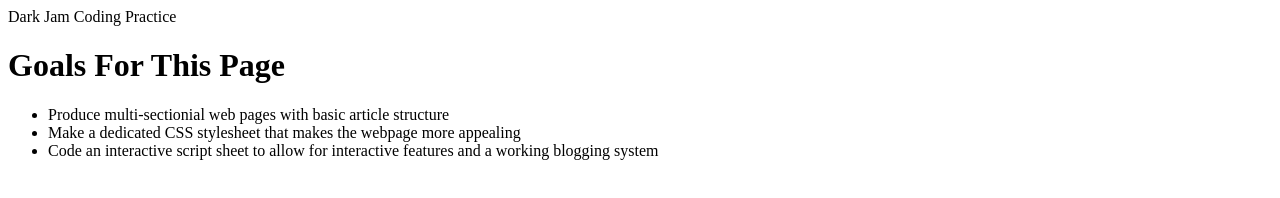
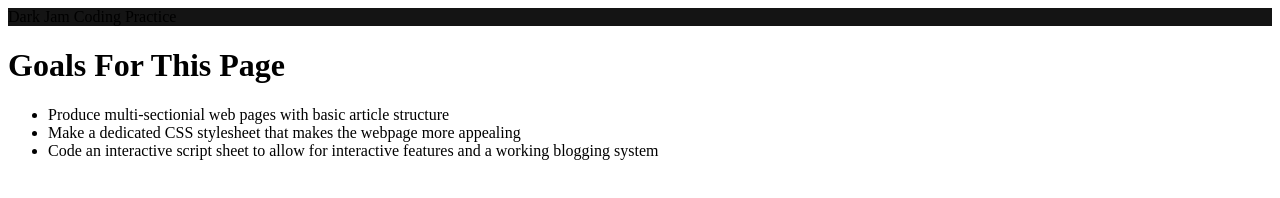
Before and after one commit to VantaBlackJelly/DarkJam, a plain HTML site: page index.html in a window 1280 px wide. Drawn offline with Linux system fonts and the light colour scheme.

Commit message:
Update index.html

```diff
--- a/index.html
+++ b/index.html
@@ -1,4 +1,8 @@
 <html>
+  <style>
+    header {background-color:rgb(20,20,20)
+    }
+  </style>
   <header> Dark Jam Coding Practice </header>
     <h1>Goals For This Page</h1>
       <ul>
```
Lines whose indentation alone changed are shown as unchanged.
